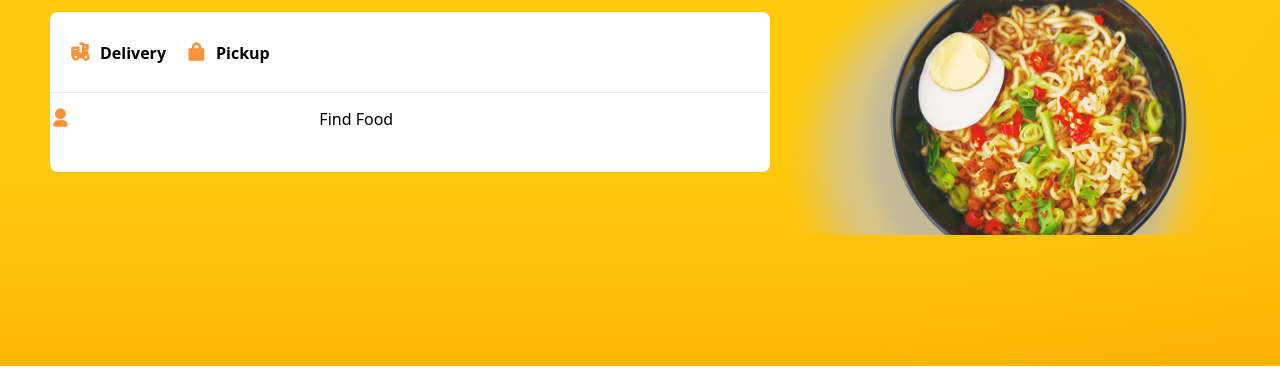
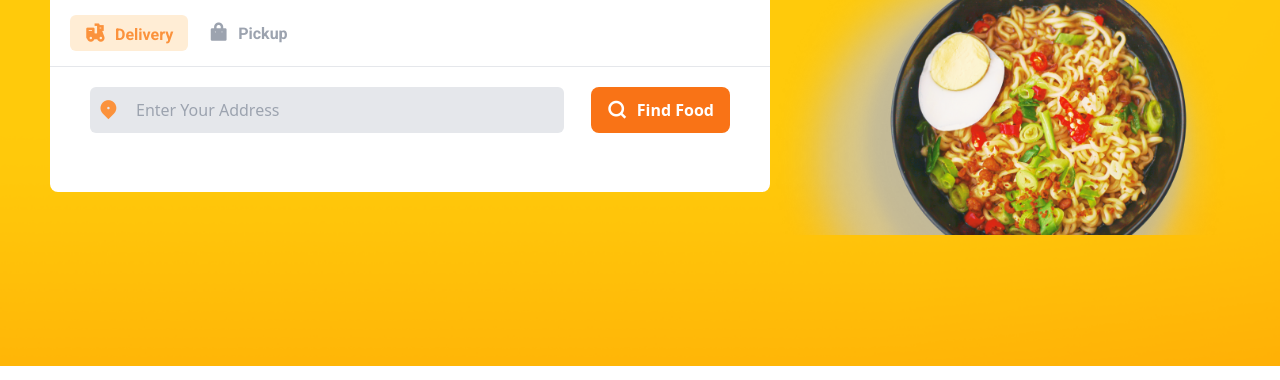
Before and after one commit to javidShabin/food-order-landing-page, a plain HTML site: page index.html in a window 1280 px wide. Shown: the part 420-800 px from the top of the page. Drawn offline with nearby package versions, Linux system fonts and the light colour scheme.

Commit message:
add styles for every items

```diff
--- a/index.html
+++ b/index.html
@@ -76,17 +76,20 @@
             </p>
 
             <!-- Order form -->
-            <div class="order-form bg-[#fff] w-[45rem] h-[20vh] rounded-lg mt-[15px]">
+            <div class="order-form bg-[#fff] w-[45rem] h-[25vh] rounded-lg mt-[15px]">
                 <ul class="flex">
-                    <li class="ml-[20px] mt-[25px]"><a href="#"><i class="ri-e-bike-2-fill text-orange-400 text-[20px] font-[700] mr-[10px]"></i><b>Delivery</b></a></li>
-                    <li class="ml-[20px] mt-[25px]"><a href="#"><i class="ri-shopping-bag-fill text-orange-400 text-[20px] font-[700] mr-[10px]"></i><b>Pickup</b></a></li>
+                    <li class="ml-[20px] mt-[23px] px-[15px] py-[3px] rounded-md bg-orange-100"><a href="#" class="text-orange-400"><i class="ri-e-bike-2-fill text-orange-400 text-[20px] font-[700] mr-[10px]"></i><b>Delivery</b></a></li>
+                    <li class="ml-[20px] mt-[25px]"><a href="#" class="text-gray-400"><i class="ri-shopping-bag-fill text-gray-400 text-[20px] font-[700] mr-[10px]"></i><b>Pickup</b></a></li>
                 </ul>
-                <hr class="mt-[25px] text-gray-600 h-[1px]">
-                <div class="oder-container translate-y-[10px]">
-                    <i class="ri-user-3-fill text-orange-400 text-[20px] font-[700] mr-[10px]"></i>
-                    <input type="text">
-                    <button>Find Food</button>
-                </div>
+                <hr class="mt-[15px] text-gray-600 h-[1px]">
+                <div class="flex items-center justify-between mt-[20px] px-[40px]">
+                    <div class="bg-gray-200 py-2 px-2 w-[74%] flex items-center rounded-md">
+                        <i class="ri-map-pin-2-fill text-orange-400 text-[20px] font-[700] mr-[10px]"></i>
+                        <input type="text" placeholder="Enter Your Address" class="px-2 bg-transparent">
+                    </div>
+                    <button class="flex justify-center items-center bg-orange-500 text-[#fff] py-2 px-4 rounded-lg font-bold">
+                        <i class="ri-search-line text-[#fff] text-[20px] font-[700] mr-[10px]"></i>Find Food</button>
+                    </div>
             </div>
           </div>
           <div class="hero-image mt-[125px]">
--- a/style.css
+++ b/style.css
@@ -1,3 +1,8 @@
+@import url('https://fonts.googleapis.com/css2?family=Roboto:ital,wght@0,100;0,300;0,400;0,500;0,700;0,900;1,100;1,300;1,400;1,500;1,700;1,900&display=swap');
+p,a{
+    font-family: 'Roboto', sans-serif;
+}
+
 .text-shadow{
     text-shadow: 3px 3px 7px #000;
 }
```
